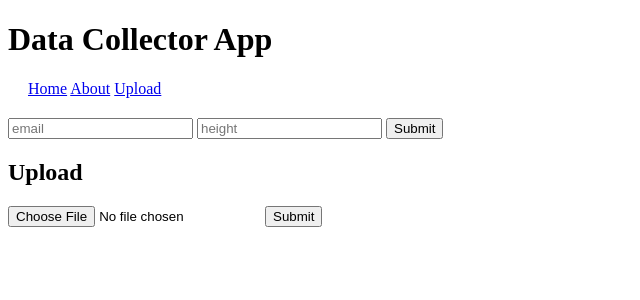
After one commit to ronjey2005/learn--flask, a Flask app: page /upload_file in a window 1280 px wide. The commit adds this page. Shown: the top 300 px of the page, without its empty margins (0-640 px from the left). Run offline with Flask 2, Linux system fonts and the light colour scheme.

Commit message:
upload download

```diff
--- a/app.py
+++ b/app.py
@@ -1,4 +1,4 @@
-from flask import Flask, render_template, request
+from flask import Flask, render_template, request, send_file
 from flask_sqlalchemy import SQLAlchemy
 from send_email import EmailModule
 from sqlalchemy.sql import func
@@ -24,13 +24,27 @@ class Data(db.Model):
 def home():
     return render_template('home.html')
 
-@app.route('/about/')
+@app.route('/about')
 def about():
     return render_template('about.html')
 
-@app.route('/download/')
-def download():
-    return render_template('download.html')
+@app.route('/upload_file')
+def upload_file():
+    return render_template('upload_file.html')
+
+@app.route('/success_upload', methods=["POST"])
+def success_upload():
+    file = request.files["file"]
+    file.save("./download/" + file.filename)
+    with open("./download/" + file.filename, 'a') as f:
+        f.write("this is addeddddddddddddddddd!!!!!!!!!!!!!!!!")
+    return render_template('success_upload.html')
+
+@app.route('/download_file')
+def download_file():
+
+    return render_template('download_file.html')
+
 
 @app.route('/success', methods=["POST"])
 def success():
--- /dev/null
+++ b/templates/download_file.html
@@ -0,0 +1,5 @@
+{%extends "index.html"%}
+{%block content%}
+<h2>Download</h2>
+<a href="{{url_for('download')}}" target="_blank">Download</a>
+{%endblock%}
--- a/templates/index.html
+++ b/templates/index.html
@@ -9,7 +9,7 @@
         <nav style="margin: 20px;">
             <a href="{{url_for('home')}}">Home</a>
             <a href="{{url_for('about')}}">About</a>
-            <a href="{{url_for('download')}}">Download</a>
+            <a href="{{url_for('upload_file')}}">Upload</a>
         </nav>
         <form action="{{url_for('success')}}" method="POST">
             <input name="email_name" type="text" value="" placeholder="email" title="your email" />
--- a/templates/success_download.html
+++ b/templates/success_upload.html
@@ -3,7 +3,8 @@
 <body>
     <div class="container">
         <h1>Data Collector App</h1>
-        <h2>Downloaded</h2>
+        <h2>File Uploaded</h2>
+        <a href="{{url_for('download_file')}}" target="_blank">Download</a>
     </div>
     </body>
 </html>
--- /dev/null
+++ b/templates/upload_file.html
@@ -0,0 +1,8 @@
+{%extends "index.html"%}
+{%block content%}
+<h2>Upload</h2>
+<form action="{{url_for('success_upload')}}" method="POST" enctype="multipart/form-data">
+    <input type="file" name="file" />
+    <button type="submit">Submit</button>
+</form>
+{%endblock%}
```
Also changed, not shown: download/supermarkets.csv (added, +8 -0 lines), templates/download.html (deleted, +0 -9 lines).
